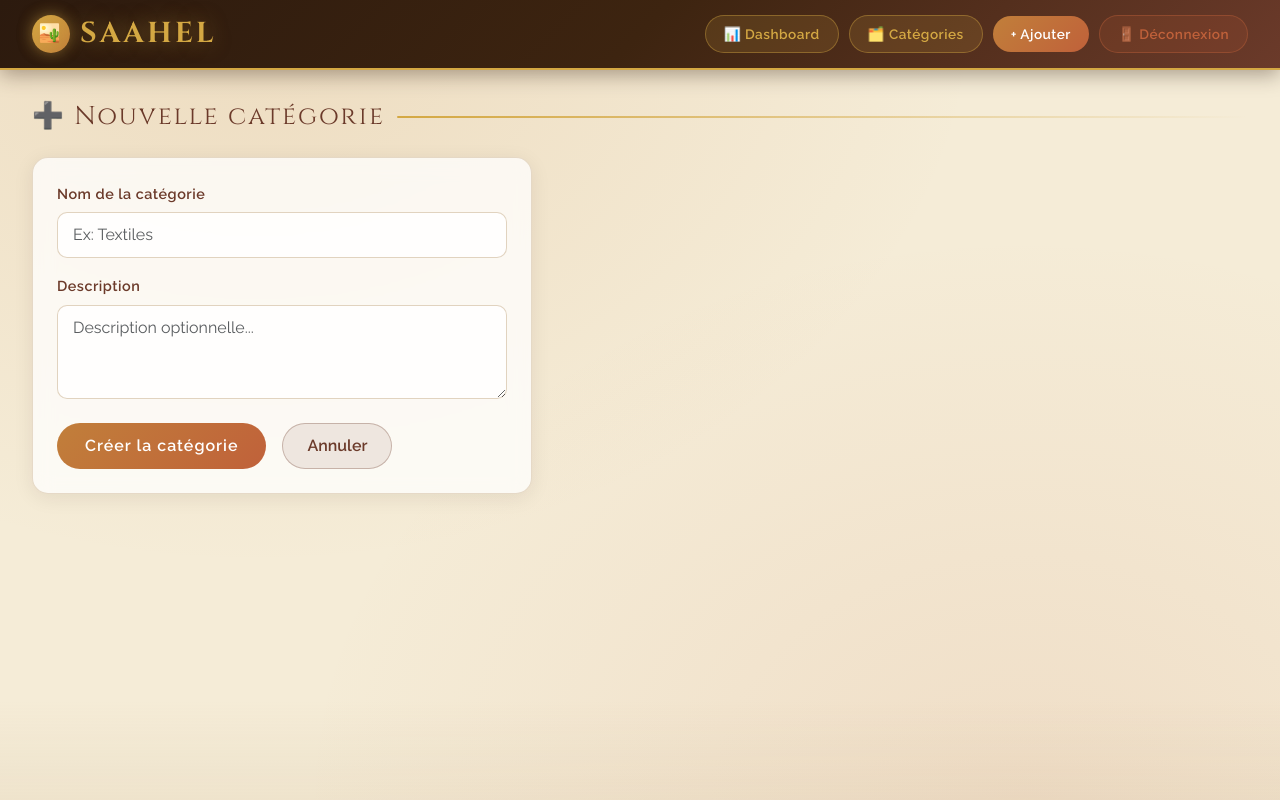
After one commit to ItzSkeepy/gestion_stock, a Flask app: page /categories/ajouter in a window 1280 px wide. The commit adds this page. Run offline with Flask 3, Linux system fonts and the light colour scheme; a user stored in the database is signed in.

Commit message:
add categories system

```diff
--- a/app.py
+++ b/app.py
@@ -56,6 +56,49 @@ def get_db():
         port=port
     )
 
+# LISTE DES CATEGORIES
+@app.route('/categories')
+@login_required
+def categories():
+    conn = get_db()
+    cur = conn.cursor()
+    cur.execute("SELECT c.*, COUNT(a.id) as nb_articles FROM categories c LEFT JOIN articles a ON a.categorie_id = c.id GROUP BY c.id")
+    categories = cur.fetchall()
+    cur.close()
+    conn.close()
+    return render_template('categories.html', categories=categories)
+
+# AJOUTER UNE CATEGORIE
+@app.route('/categories/ajouter', methods=['GET', 'POST'])
+@login_required
+def ajouter_categorie():
+    if request.method == 'POST':
+        nom = request.form['nom']
+        description = request.form['description']
+        conn = get_db()
+        cur = conn.cursor()
+        cur.execute("INSERT INTO categories (nom, description) VALUES (%s, %s)", (nom, description))
+        conn.commit()
+        cur.close()
+        conn.close()
+        flash('Catégorie ajoutée !', 'success')
+        return redirect(url_for('categories'))
+    return render_template('ajouter_categorie.html')
+
+# SUPPRIMER UNE CATEGORIE
+@app.route('/categories/supprimer/<int:id>')
+@login_required
+def supprimer_categorie(id):
+    conn = get_db()
+    cur = conn.cursor()
+    cur.execute("UPDATE articles SET categorie_id = NULL WHERE categorie_id = %s", (id,))
+    cur.execute("DELETE FROM categories WHERE id = %s", (id,))
+    conn.commit()
+    cur.close()
+    conn.close()
+    flash('Catégorie supprimée !', 'danger')
+    return redirect(url_for('categories'))
+
 # LOGIN
 @app.route('/login', methods=['GET', 'POST'])
 def login():
@@ -81,21 +124,30 @@ def logout():
 def index():
     conn = get_db()
     cur = conn.cursor()
-    cur.execute("SELECT * FROM articles")
+    cur.execute("""
+        SELECT a.*, c.nom as categorie_nom
+        FROM articles a
+        LEFT JOIN categories c ON a.categorie_id = c.id
+    """)
     articles = cur.fetchall()
+    cur.execute("SELECT * FROM categories")
+    categories = cur.fetchall()
     cur.close()
     conn.close()
-    return render_template('index.html', articles=articles)
+    return render_template('index.html', articles=articles, categories=categories)
 
 # AJOUTER UN ARTICLE
 @app.route('/ajouter', methods=['GET', 'POST'])
 @login_required
 def ajouter():
+    conn = get_db()
+    cur = conn.cursor()
     if request.method == 'POST':
         nom = request.form['nom']
         description = request.form['description']
         prix = request.form['prix']
         stock = request.form['stock']
+        categorie_id = request.form.get('categorie_id') or None
 
         photo_filename = None
         if 'photo' in request.files:
@@ -104,12 +156,10 @@ def ajouter():
                 upload_result = cloudinary.uploader.upload(photo)
                 photo_filename = upload_result['secure_url']
 
-        conn = get_db()
-        cur = conn.cursor()
         cur.execute("""
-            INSERT INTO articles (nom, description, prix, stock, photo)
-            VALUES (%s, %s, %s, %s, %s)
-        """, (nom, description, prix, stock, photo_filename))
+            INSERT INTO articles (nom, description, prix, stock, photo, categorie_id)
+            VALUES (%s, %s, %s, %s, %s, %s)
+        """, (nom, description, prix, stock, photo_filename, categorie_id))
         conn.commit()
         article_id = cur.lastrowid
 
@@ -130,7 +180,11 @@ def ajouter():
         flash('Article ajouté avec succès !', 'success')
         return redirect(url_for('index'))
 
-    return render_template('ajouter.html')
+    cur.execute("SELECT * FROM categories")
+    categories = cur.fetchall()
+    cur.close()
+    conn.close()
+    return render_template('ajouter.html', categories=categories)
 
 # MODIFIER UN ARTICLE
 @app.route('/modifier/<int:id>', methods=['GET', 'POST'])
@@ -143,9 +197,10 @@ def modifier(id):
         description = request.form['description']
         prix = request.form['prix']
         stock = request.form['stock']
+        categorie_id = request.form.get('categorie_id') or None
         cur.execute("""
-            UPDATE articles SET nom=%s, description=%s, prix=%s, stock=%s WHERE id=%s
-        """, (nom, description, prix, stock, id))
+            UPDATE articles SET nom=%s, description=%s, prix=%s, stock=%s, categorie_id=%s WHERE id=%s
+        """, (nom, description, prix, stock, categorie_id, id))
         conn.commit()
         cur.close()
         conn.close()
@@ -154,9 +209,11 @@ def modifier(id):
 
     cur.execute("SELECT * FROM articles WHERE id = %s", (id,))
     article = cur.fetchone()
+    cur.execute("SELECT * FROM categories")
+    categories = cur.fetchall()
     cur.close()
     conn.close()
-    return render_template('modifier.html', article=article)
+    return render_template('modifier.html', article=article, categories=categories)
 
 # SUPPRIMER UN ARTICLE
 @app.route('/supprimer/<int:id>')
--- /dev/null
+++ b/templates/ajouter_categorie.html
@@ -0,0 +1,21 @@
+{% extends 'base.html' %}
+{% block content %}
+<h2 class="page-title">➕ Nouvelle catégorie</h2>
+
+<div class="card-saahel p-4" style="max-width:500px;">
+    <form method="POST" class="form-saahel">
+        <div class="mb-3">
+            <label class="form-label">Nom de la catégorie</label>
+            <input type="text" name="nom" class="form-control" placeholder="Ex: Textiles" required>
+        </div>
+        <div class="mb-4">
+            <label class="form-label">Description</label>
+            <textarea name="description" class="form-control" rows="3" placeholder="Description optionnelle..."></textarea>
+        </div>
+        <div class="d-flex gap-3">
+            <button type="submit" class="btn-saahel-primary">Créer la catégorie</button>
+            <a href="/categories" class="btn-saahel-secondary">Annuler</a>
+        </div>
+    </form>
+</div>
+{% endblock %}
--- a/templates/base.html
+++ b/templates/base.html
@@ -280,6 +280,7 @@
         </a>
         <div class="nav-links">
             <a href="/dashboard" class="btn-nav btn-nav-dashboard">📊 Dashboard</a>
+            <a href="/categories" class="btn-nav btn-nav-dashboard">🗂️ Catégories</a>
             <a href="/ajouter" class="btn-nav btn-nav-add">+ Ajouter</a>
             <a href="/logout" class="btn-nav btn-nav-logout">🚪 Déconnexion</a>
         </div>
```
Also changed, not shown: templates/ajouter.html (+11 -0 lines), templates/categories.html (added, +33 -0 lines), templates/modifier.html (+11 -0 lines).
